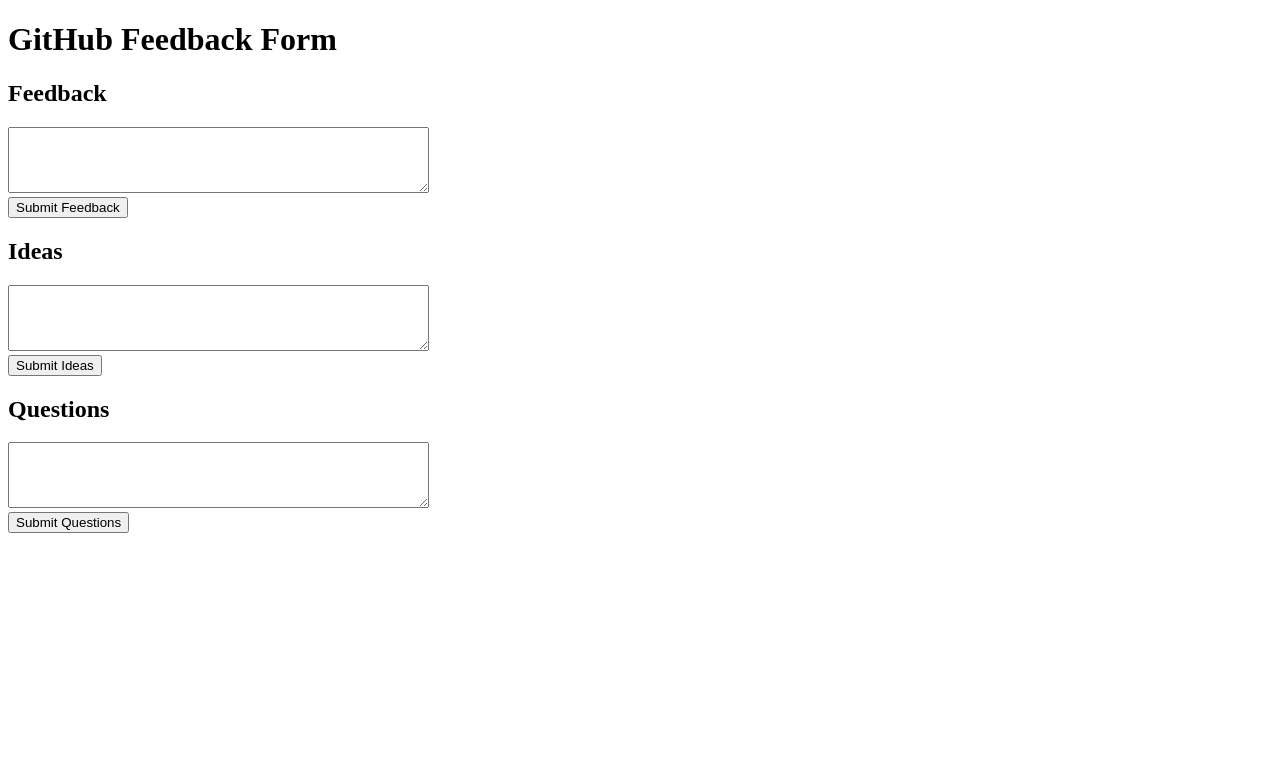
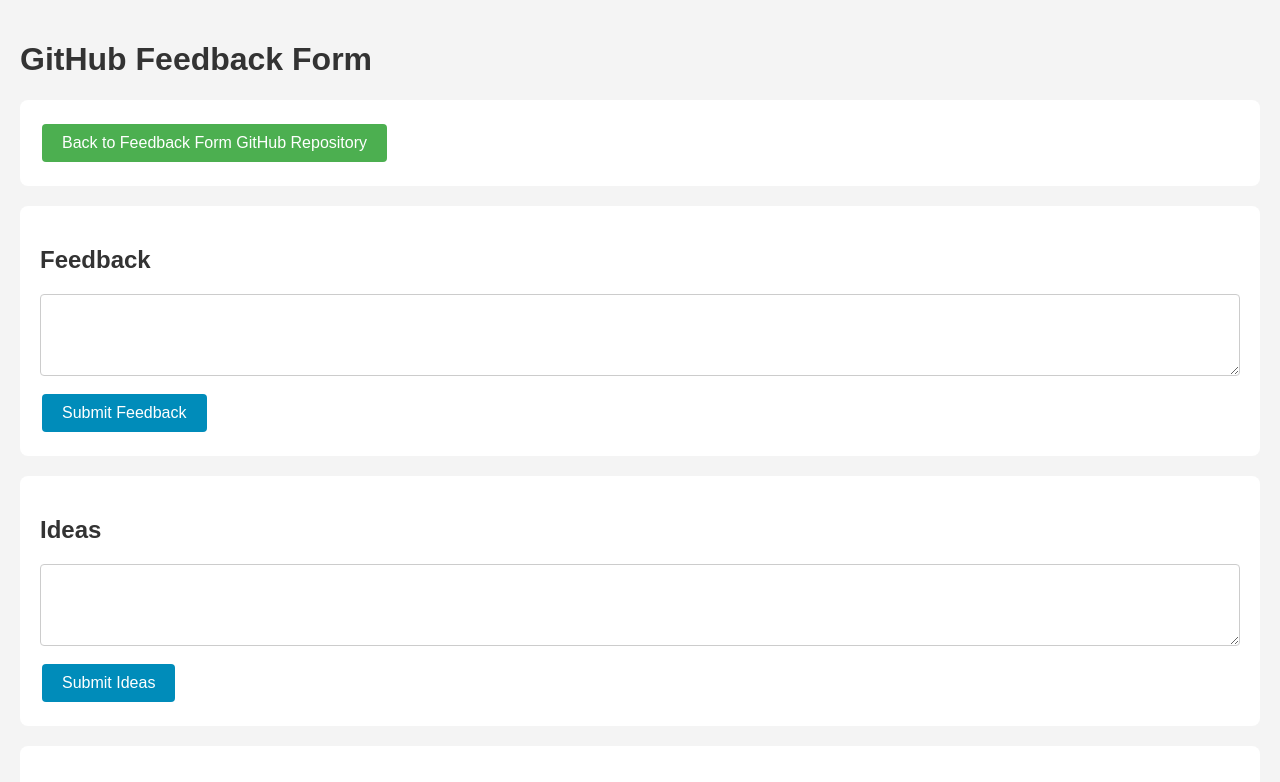
Before and after one commit to robert-z-lehr/Feedback, a plain HTML site: page index.html in a window 1280 px wide. Shown: the top 782 px of the page. Drawn offline with Linux system fonts and the light colour scheme.

Commit message:
Updated index.html styling by adding a new style.css file. Added a button to return back to the Feedback GitHub Repository

```diff
--- a/index.html
+++ b/index.html
@@ -2,31 +2,45 @@
 <html>
 <head>
     <title>Feedback Form</title>
+    <link rel="stylesheet" type="text/css" href="style.css"> <!-- Link to an external CSS file -->
 </head>
 <body>
 
 <!-- Main heading for the feedback form -->
 <h1>GitHub Feedback Form</h1>
 
+<!-- Button to go back to the feedback form directory -->
+<div class="back-button">
+    <a href="https://github.com/robert-z-lehr/Feedback/tree/main">
+        <button class="back-to-repo">Back to Feedback Form GitHub Repository</button>
+    </a>
+</div>
+
 <!-- Feedback section with a textarea and submit button -->
-<div>
+<div class="feedback-section">
     <h2>Feedback</h2>
     <textarea id="feedback" rows="4" cols="50"></textarea><br>
     <button id="submitFeedback">Submit Feedback</button>
 </div>
 
 <!-- Ideas section with a textarea and submit button -->
-<div>
+<div class="ideas-section">
     <h2>Ideas</h2>
     <textarea id="ideas" rows="4" cols="50"></textarea><br>
     <button id="submitIdeas">Submit Ideas</button>
 </div>
 
 <!-- Questions section with a textarea and submit button -->
-<div>
+<div class="questions-section">
     <h2>Questions</h2>
     <textarea id="questions" rows="4" cols="50"></textarea><br>
     <button id="submitQuestions">Submit Questions</button>
+</div>
+
+<!-- Instructions for setting up the Google Cloud script -->
+<div class="instructions">
+    <h2>Setup Instructions</h2>
+    <p>Refer to the README.md in this directory for detailed instructions on setting up the Google Cloud script and configuring this feedback form.</p>
 </div>
 
 <!-- Link to the external JavaScript file for handling button click events -->
--- /dev/null
+++ b/style.css
@@ -0,0 +1,71 @@
+body {
+    font-family: Arial, sans-serif;
+    background-color: #f4f4f4;
+    margin: 0;
+    padding: 20px;
+}
+
+h1, h2 {
+    color: #333;
+}
+
+.feedback-section, .ideas-section, .questions-section, .back-button, .instructions {
+    background-color: #fff;
+    border-radius: 8px;
+    padding: 20px;
+    margin-bottom: 20px;
+}
+
+textarea {
+    width: 100%;
+    box-sizing: border-box;
+    border: 1px solid #ccc;
+    border-radius: 4px;
+    padding: 10px;
+    margin-bottom: 10px;
+}
+
+button {
+    background-color: #008cba;
+    color: white;
+    border: none;
+    padding: 10px 20px;
+    text-align: center;
+    text-decoration: none;
+    display: inline-block;
+    font-size: 16px;
+    margin: 4px 2px;
+    cursor: pointer;
+    border-radius: 4px;
+}
+
+button:hover {
+    background-color: #005f73;
+}
+
+.back-to-repo {
+    background-color: #4CAF50; /* A relaxing green color */
+    color: white;
+    border: none;
+    padding: 10px 20px;
+    text-align: center;
+    text-decoration: none;
+    display: inline-block;
+    font-size: 16px;
+    margin: 4px 2px;
+    cursor: pointer;
+    border-radius: 4px;
+}
+
+.back-to-repo:hover {
+    background-color: #45a049; /* A darker shade of green for hover effect */
+}
+
+
+a {
+    text-decoration: none;
+}
+
+.instructions {
+    font-size: 0.9em;
+}
```
